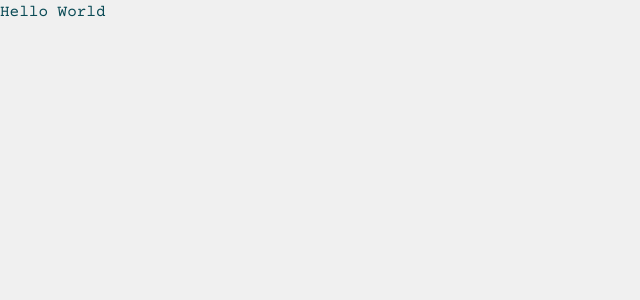
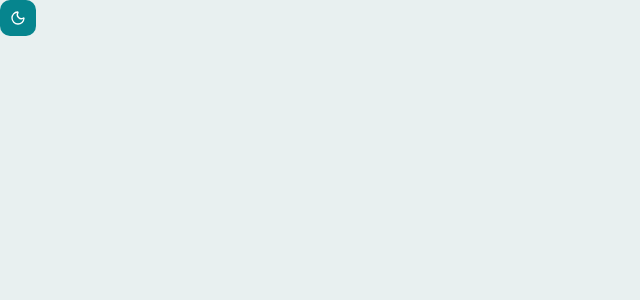
Before and after one commit to mohamedyasser27/healthy-recipe-explorer, a Next.js app: page / in a window 1280 px wide. Shown: the top 300 px of the page, without its empty margins (0-640 px from the left). Built offline with nearby package versions, Linux system fonts and the light colour scheme.

Commit message:
feat: Add theme toggle functionality and update global styles

```diff
--- a/package.json
+++ b/package.json
@@ -17,6 +17,7 @@
         "clsx": "^2.1.1",
         "lucide-react": "^0.546.0",
         "next": "15.3.0",
+        "next-themes": "^0.4.6",
         "react": "^19.0.0",
         "react-dom": "^19.0.0",
         "tailwind-merge": "^3.3.1"
--- a/src/app/globals.css
+++ b/src/app/globals.css
@@ -1,15 +1,10 @@
 @import "tailwindcss";
 @import "tw-animate-css";
-
-@custom-variant dark (&:is(.dark *));
 
 html {
   scroll-behavior: smooth;
 }
 
-body {
-  background-color: #f0f0f0;
-}
 
 html,
 body,
--- a/src/app/layout.tsx
+++ b/src/app/layout.tsx
@@ -1,6 +1,8 @@
 import "./globals.css";
 
 import { Courier_Prime } from "next/font/google";
+
+import { ThemeProvider } from "@/components/providers/theme-provider";
 
 const courierPrime = Courier_Prime({
 	subsets: ["latin"],
@@ -14,8 +16,21 @@ export default function RootLayout({
 	children: React.ReactNode;
 }) {
 	return (
-		<html lang="en" className={`${courierPrime.variable}`}>
-			<body>{children}</body>
+		<html
+			lang="en"
+			className={`${courierPrime.variable}`}
+			suppressHydrationWarning
+		>
+			<body className="transition-colors">
+				<ThemeProvider
+					disableTransitionOnChange={false}
+					attribute="class"
+					defaultTheme="system"
+					enableSystem
+				>
+					{children}
+				</ThemeProvider>
+			</body>
 		</html>
 	);
 }
--- a/src/app/page.tsx
+++ b/src/app/page.tsx
@@ -1,3 +1,9 @@
-export default function Home() {
-	return <main>Hello World</main>;
+import { ThemeToggle } from "@/components/ThemeToggle";
+
+export default async function Home() {
+	return (
+		<main>
+			<ThemeToggle />
+		</main>
+	);
 }
--- /dev/null
+++ b/src/components/ThemeToggle.tsx
@@ -0,0 +1,24 @@
+"use client";
+import { MoonIcon, SunIcon } from "lucide-react";
+import { useTheme } from "next-themes";
+
+import { Button } from "@/components/ui/button";
+interface ThemeToggleProps {
+	className?: string;
+}
+
+/**
+ *  must be lazy loaded to avoid hydration problem because we can't know theme on server
+ *  please refer to `src/components/navbar` for usage
+ */
+export const ThemeToggle = ({ className }: ThemeToggleProps) => {
+	const { theme, setTheme } = useTheme();
+
+	const handleToggleTheme = () => setTheme(theme === "dark" ? "light" : "dark");
+
+	return (
+		<Button size="icon" onClick={handleToggleTheme} className={className}>
+			{theme === "dark" ? <SunIcon /> : <MoonIcon />}
+		</Button>
+	);
+};
--- /dev/null
+++ b/src/components/providers/theme-provider.tsx
@@ -0,0 +1,11 @@
+"use client";
+
+import { ThemeProvider as NextThemesProvider } from "next-themes";
+import * as React from "react";
+
+export const ThemeProvider = ({
+	children,
+	...props
+}: React.ComponentProps<typeof NextThemesProvider>) => (
+	<NextThemesProvider {...props}>{children}</NextThemesProvider>
+);
```
Also changed, not shown: 1 other file (tests, documents, lock files or other folders).
